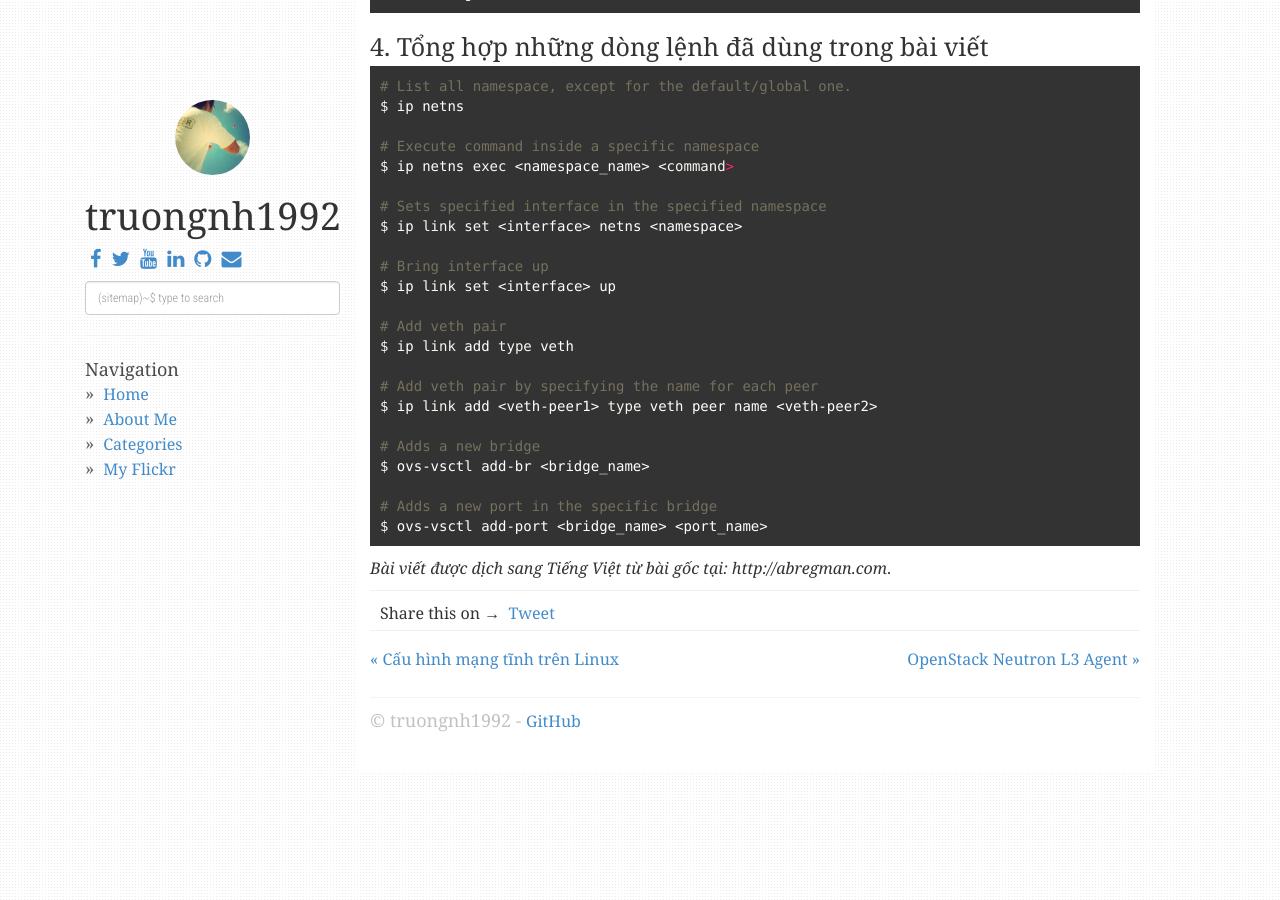
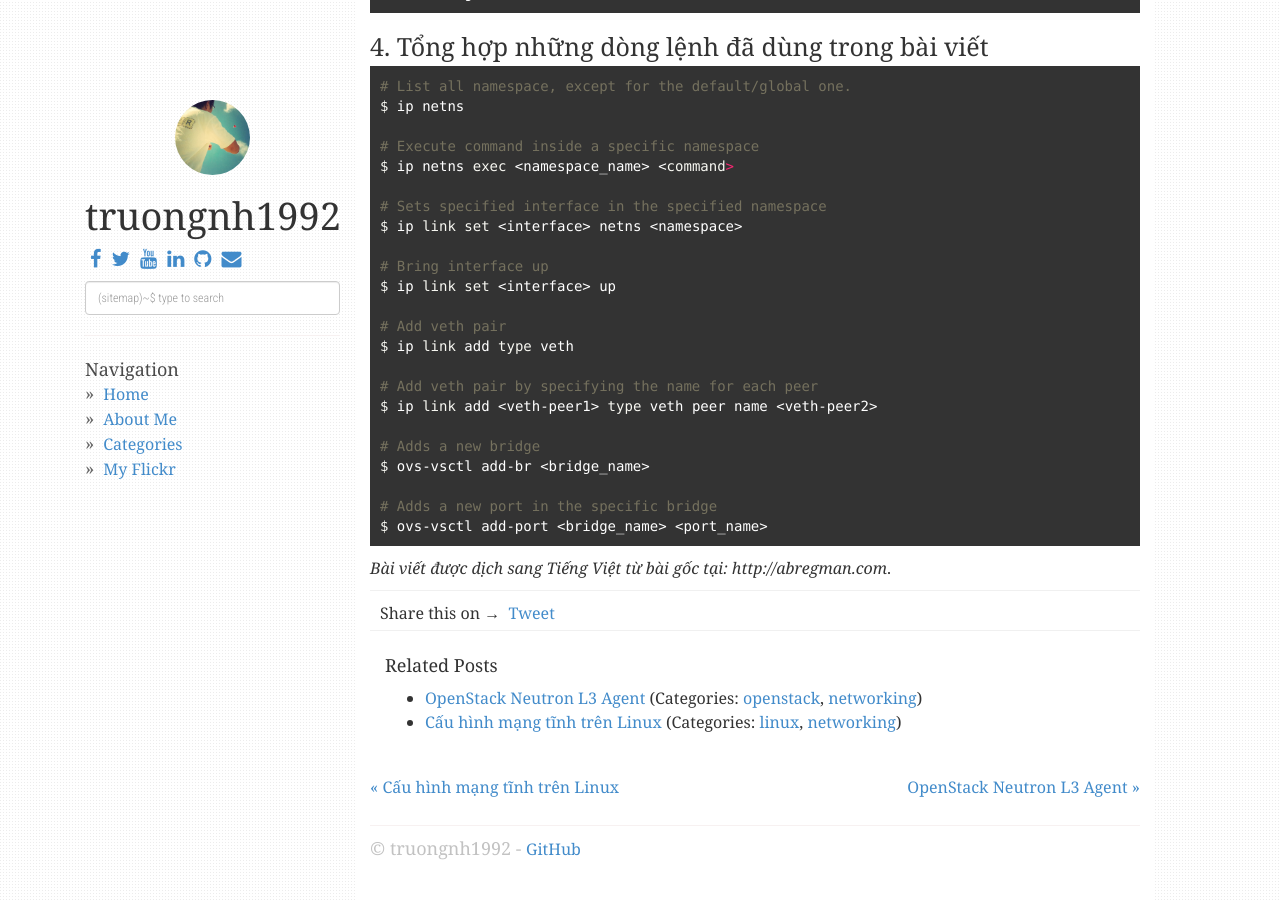
Before and after one commit to truongnh1992/truongnh1992.github.io, a Jekyll site: the page built from _posts/2018-09-11-network-namespace-in-linux.md, in a window 1280 px wide and 900 px high, scrolled down 6610 px. Built offline with Jekyll 4.4.1, drawn with Linux system fonts in a browser that asks for light colours; nearby versions of some CDN libraries; comment, search, counter and statistics services are not loaded.

Commit message:
Update posts by categories
Signed-off-by: Nguyen Hai Truong <truongnh@vn.fujitsu.com>

```diff
--- a/_posts/2018-09-09-cau-hinh-networking-in-linux.md
+++ b/_posts/2018-09-09-cau-hinh-networking-in-linux.md
@@ -2,7 +2,8 @@
 layout: post
 title: Cấu hình mạng tĩnh trên Linux
 date: 2018-09-09
-tags: Networking Linux
+categories: [linux, networking]
+tags: [Networking, Linux]
 ---
 
 Khi làm việc trên môi trường GNU/Linux, địa chỉ IP thường được cấu hình một cách tự động bởi hệ điều hành và chúng ta sẽ có một địa chỉ IP động (*dynamic IP address*) được cấp phát cho mỗi card mạng (*NIC - Network Interface Card*).
--- a/_posts/2018-09-11-network-namespace-in-linux.md
+++ b/_posts/2018-09-11-network-namespace-in-linux.md
@@ -2,7 +2,8 @@
 layout: post
 title: Linux Network Namespace
 date: 2018-09-11
-tags: Linux Networking Namespace
+categories: [linux, networking]
+tags: [Linux, Networking, Namespace]
 ---
 **Những nội dung chính:**
 
--- a/_posts/2018-09-19-openstack-neutron-l3-agent.md
+++ b/_posts/2018-09-19-openstack-neutron-l3-agent.md
@@ -2,7 +2,8 @@
 layout: post
 title: OpenStack Neutron L3 Agent
 date: 2018-09-19
-tags: OpenStack Neutron Networking L3-Agent
+categories: [openstack, networking]
+tags: [OpenStack, Neutron, Networking, L3-Agent]
 ---
 
 **Contents:**
--- /dev/null
+++ b/category/linux.md
@@ -0,0 +1,6 @@
+---
+layout: posts_by_category
+categories: linux
+title: Linux
+permalink: /category/linux
+---
--- /dev/null
+++ b/category/networking.md
@@ -0,0 +1,6 @@
+---
+layout: posts_by_category
+categories: networking
+title: Networking
+permalink: /category/networking
+---
--- /dev/null
+++ b/category/openstack.md
@@ -0,0 +1,6 @@
+---
+layout: posts_by_category
+categories: openstack
+title: OpenStack
+permalink: /category/openstack
+---
```
